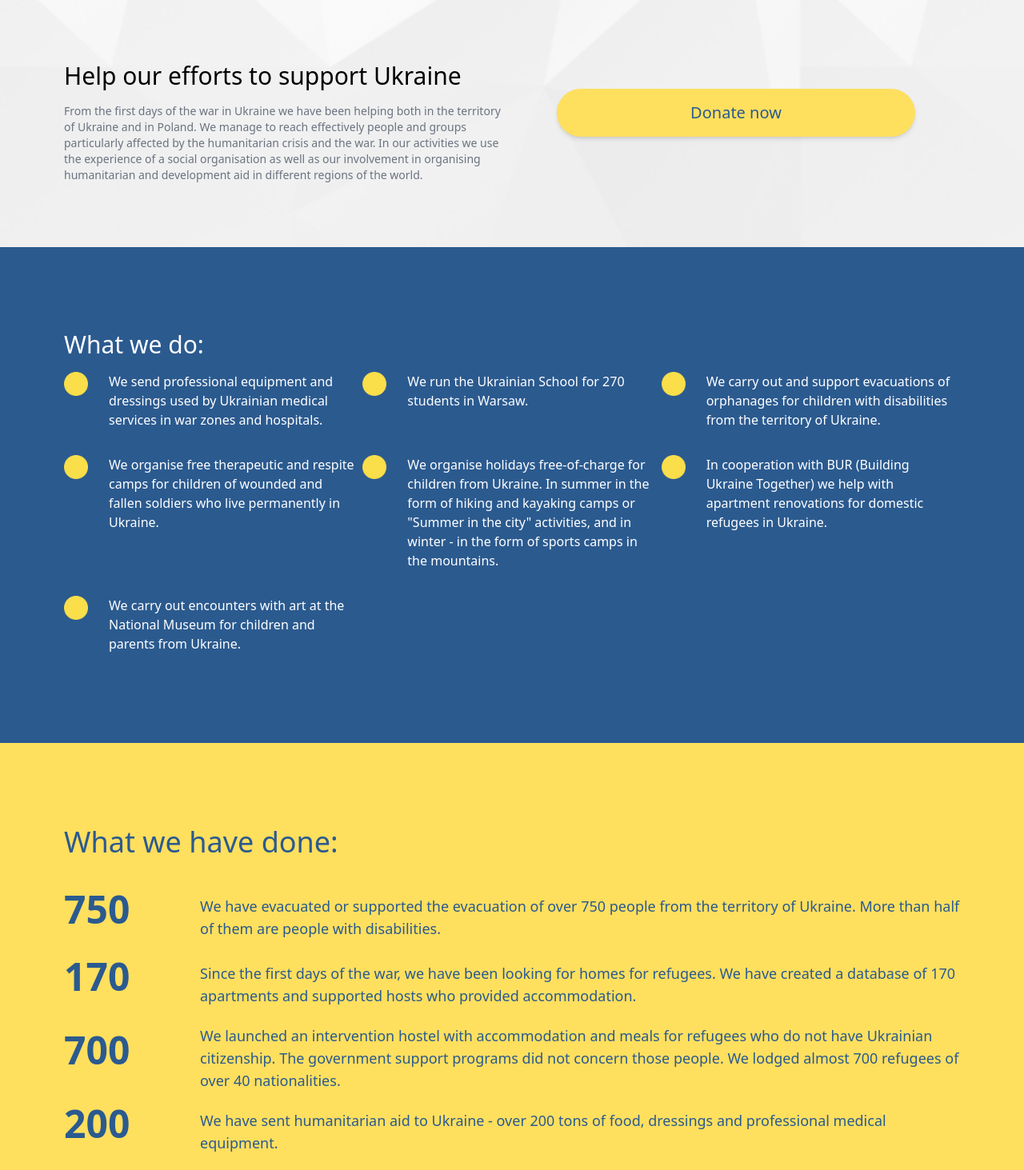
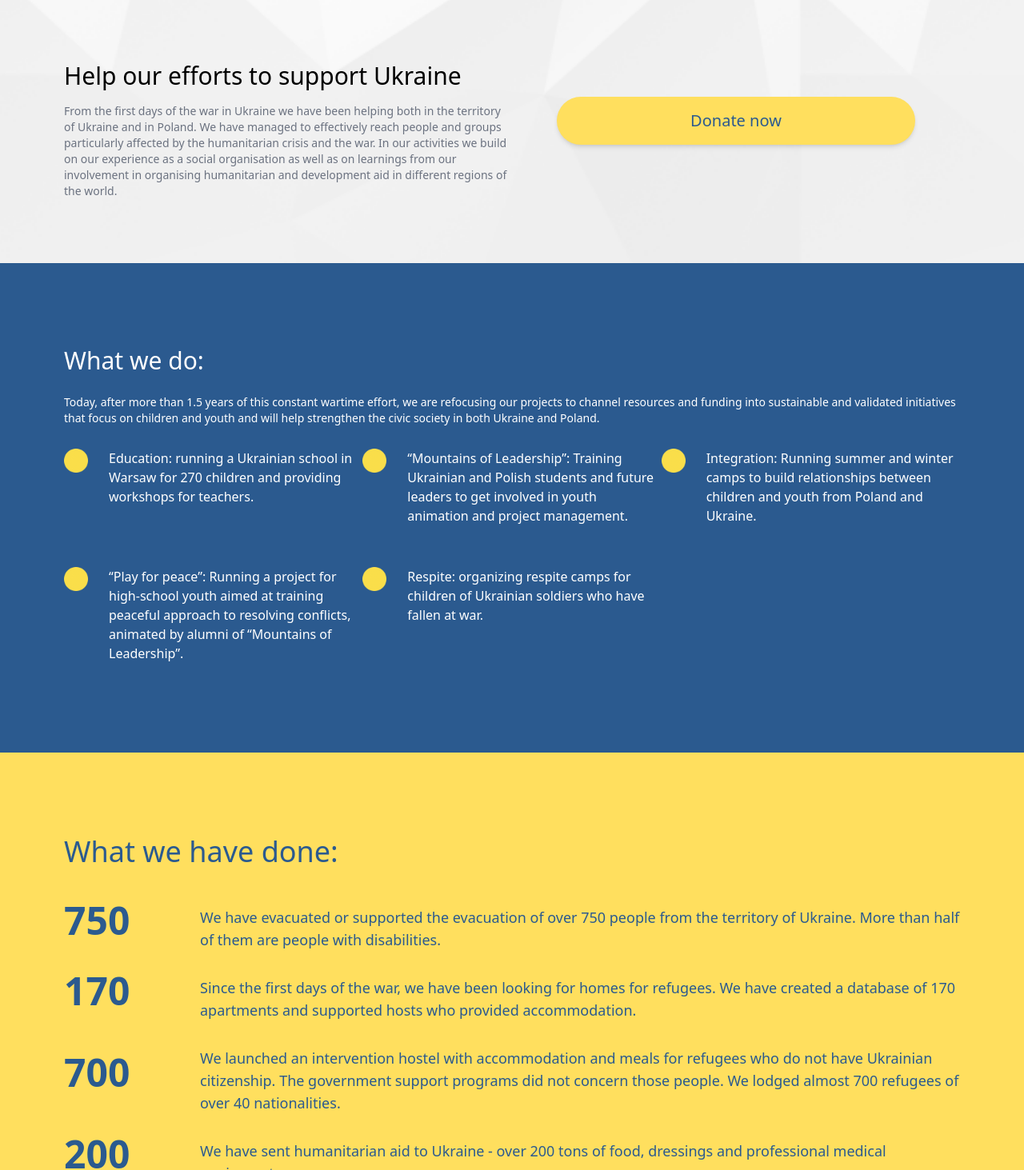
Before and after one commit to kik-waw/donate.kik.waw.pl, a Next.js app: page /en in a window 1280 px wide. Shown: the part 507-1970 px from the top of the page at 80% size. Built offline with nearby package versions, Linux system fonts and the light colour scheme.

Commit message:
feat: update english page version (#11)
* feat: update english page version

* feat: make additional about text white, add margin

* fix: add padding only in y axis

* fix: make counter style more specific

```diff
--- a/components/Counters.tsx
+++ b/components/Counters.tsx
@@ -6,7 +6,7 @@ const Counters: React.FC = () => {
     const {t} = useTranslation();
     return (
         <div className="w-full bg-specialyellow text-grayblue" id="content">
-            <section className="container text-white about">
+            <section className="container text-grayblue about">
                 <div>
                     <h2 className="text-grayblue pb-4">{t('What we did')}</h2>
                     <Counter number={750}>{t('We evacuated')}</Counter>
--- a/components/styles.css
+++ b/components/styles.css
@@ -52,7 +52,7 @@
     width: 150px;
     display: block;
 }
-.counter > p {
+.about .counter > p {
     @apply text-grayblue text-lg
 }
 
@@ -127,6 +127,9 @@ nav.header {
     @apply bg-cover bg-no-repeat bg-center
 }
 
+.about p {
+    @apply text-white py-2
+}
 .about ul {
     @apply flex flex-wrap
 }
@@ -135,7 +138,7 @@ nav.header {
     background-repeat: no-repeat;
     background-position: left top;
     background-size: 30px;
-    @apply pl-14 pb-3 pr-2 w-full md:w-1/2 lg:w-1/3 text-left mb-5
+    @apply pl-14 pb-3 pr-2 w-full md:w-1/2 lg:w-1/3 text-left mb-5 mt-5
 }
 
 
--- a/content/about-text.en.md
+++ b/content/about-text.en.md
@@ -1,9 +1,9 @@
 ### What we do:
 
-- We send professional equipment and dressings used by Ukrainian medical services in war zones and hospitals.
-- We run the Ukrainian School for 270 students in Warsaw.
-- We carry out and support evacuations of orphanages for children with disabilities from the territory of Ukraine.
-- We organise free therapeutic and respite camps for children of wounded and fallen soldiers  who live permanently in Ukraine.
-- We organise holidays free-of-charge for children from Ukraine. In summer in the form of hiking and kayaking camps or "Summer in the city" activities, and in winter - in the form of sports camps in the mountains.
-- In cooperation with BUR (Building Ukraine Together) we help with apartment renovations for domestic refugees in Ukraine.
-- We carry out  encounters with art at the National Museum for children and parents from Ukraine.
+Today, after more than 1.5 years of this constant wartime effort, we are refocusing our projects to channel resources and funding into sustainable and validated initiatives that focus on children and youth and will help strengthen the civic society in both Ukraine and Poland.
+
+- Education: running a Ukrainian school in Warsaw for 270 children and providing workshops for teachers.
+- “Mountains of Leadership”: Training Ukrainian and Polish students and future leaders to get involved in youth animation and project management.
+- Integration: Running summer and winter camps to build relationships between children and youth from Poland and Ukraine.
+- “Play for peace”: Running a project for high-school youth aimed at training peaceful approach to resolving conflicts, animated by alumni of “Mountains of Leadership”.
+- Respite: organizing respite camps for children of Ukrainian soldiers who have fallen at war.
--- a/content/top-text.en.md
+++ b/content/top-text.en.md
@@ -1 +1 @@
-From the first days of the war in Ukraine we have been helping both in the territory of Ukraine and in Poland. We manage to reach effectively people and groups particularly affected by the humanitarian crisis and the war. In our activities we use the experience of a social organisation as well as our  involvement  in organising humanitarian and development aid in different regions of the world.
+From the first days of the war in Ukraine we have been helping both in the territory of Ukraine and in Poland. We have managed to effectively reach people and groups particularly affected by the humanitarian crisis and the war. In our activities we build on our experience as a social organisation as well as on learnings from our involvement in organising humanitarian and development aid in different regions of the world.
```
Also changed, not shown: content/bottom-text.en.md (+11 -16 lines).
